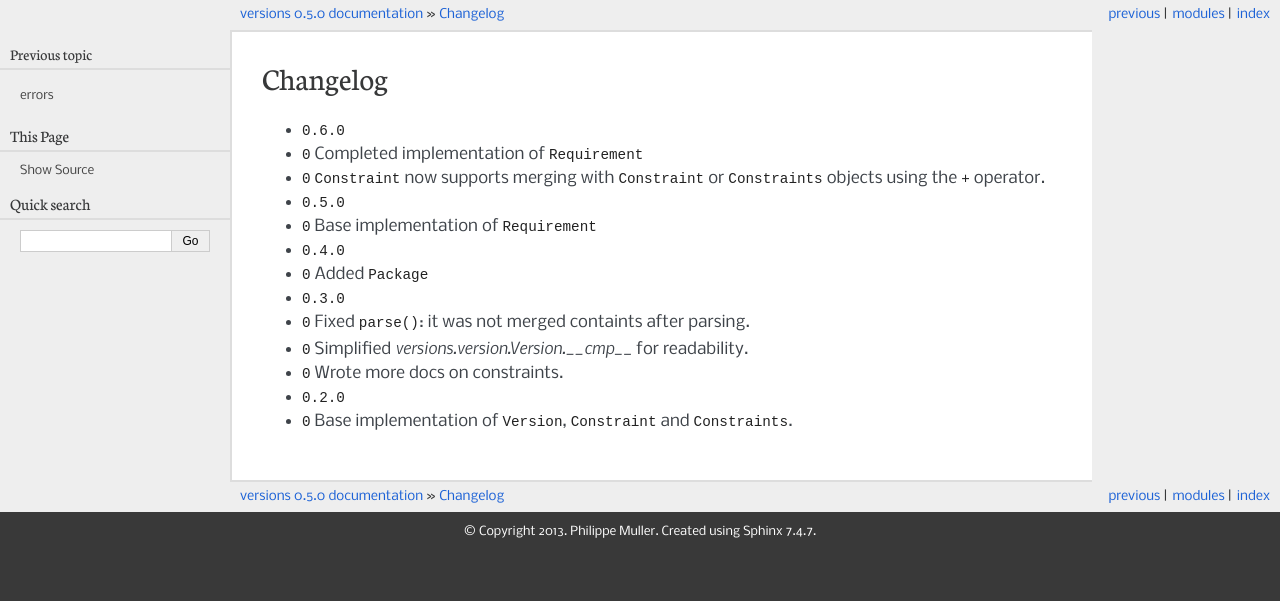
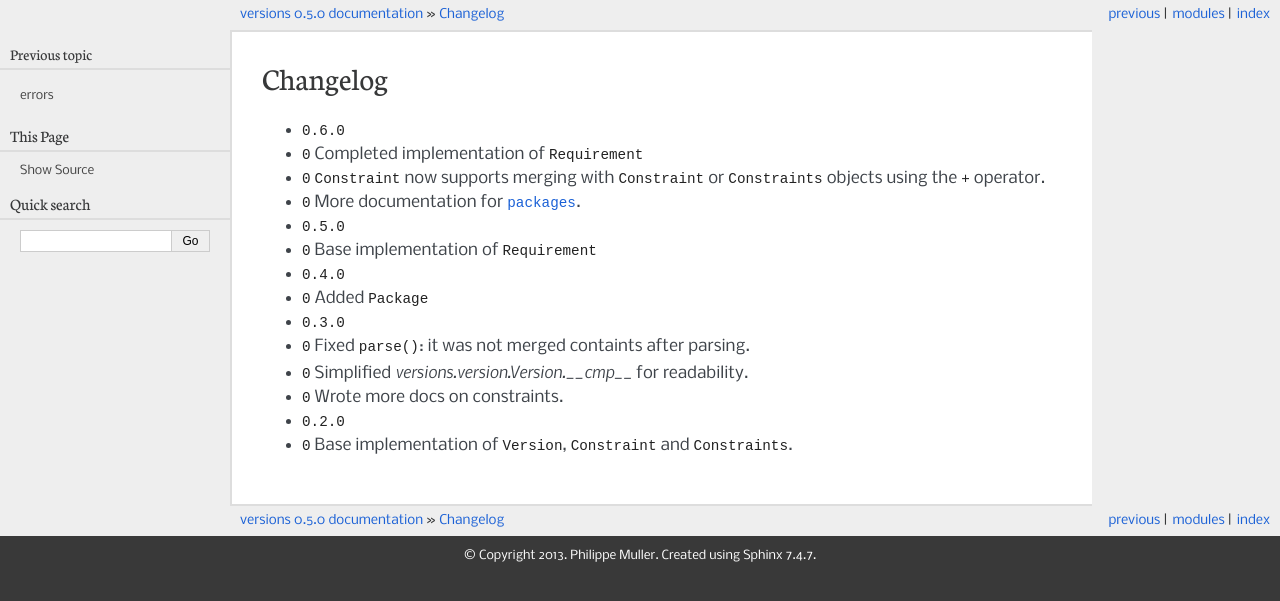
Before and after one commit to pmuller/versions, a Sphinx documentation site: the page built from docs/changelog.rst, in a window 1280 px wide. Shown: the top 601 px of the page. Built offline with Sphinx 7.4.7, drawn with Linux system fonts in a browser that asks for light colours; cross-references to code outside the pages are shown as plain code.

Commit message:
changelog update

```diff
--- a/docs/changelog.rst
+++ b/docs/changelog.rst
@@ -7,6 +7,7 @@ Changelog
 * :feature:`0` :class:`~versions.constraint.Constraint` now supports merging with
   :class:`~versions.constraint.Constraint` or
   :class:`~versions.constraints.Constraints` objects using the ``+`` operator.
+* :support:`0` More documentation for :mod:`~versions.packages`.
 * :release:`0.5.0 <2013-12-13>`
 * :support:`0` Base implementation of :class:`~versions.requirements.Requirement`
 * :release:`0.4.0 <2013-12-13>`
```
